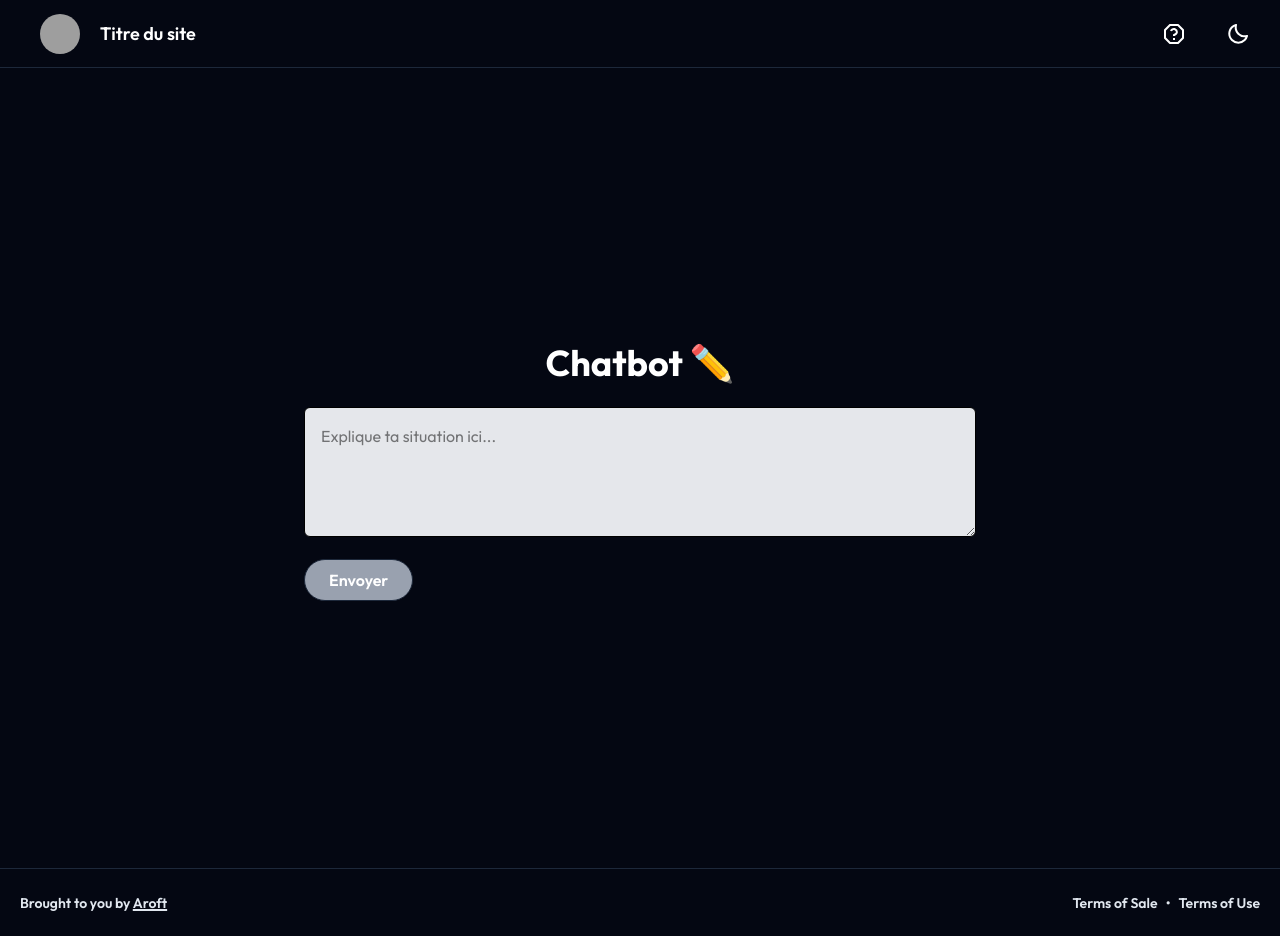
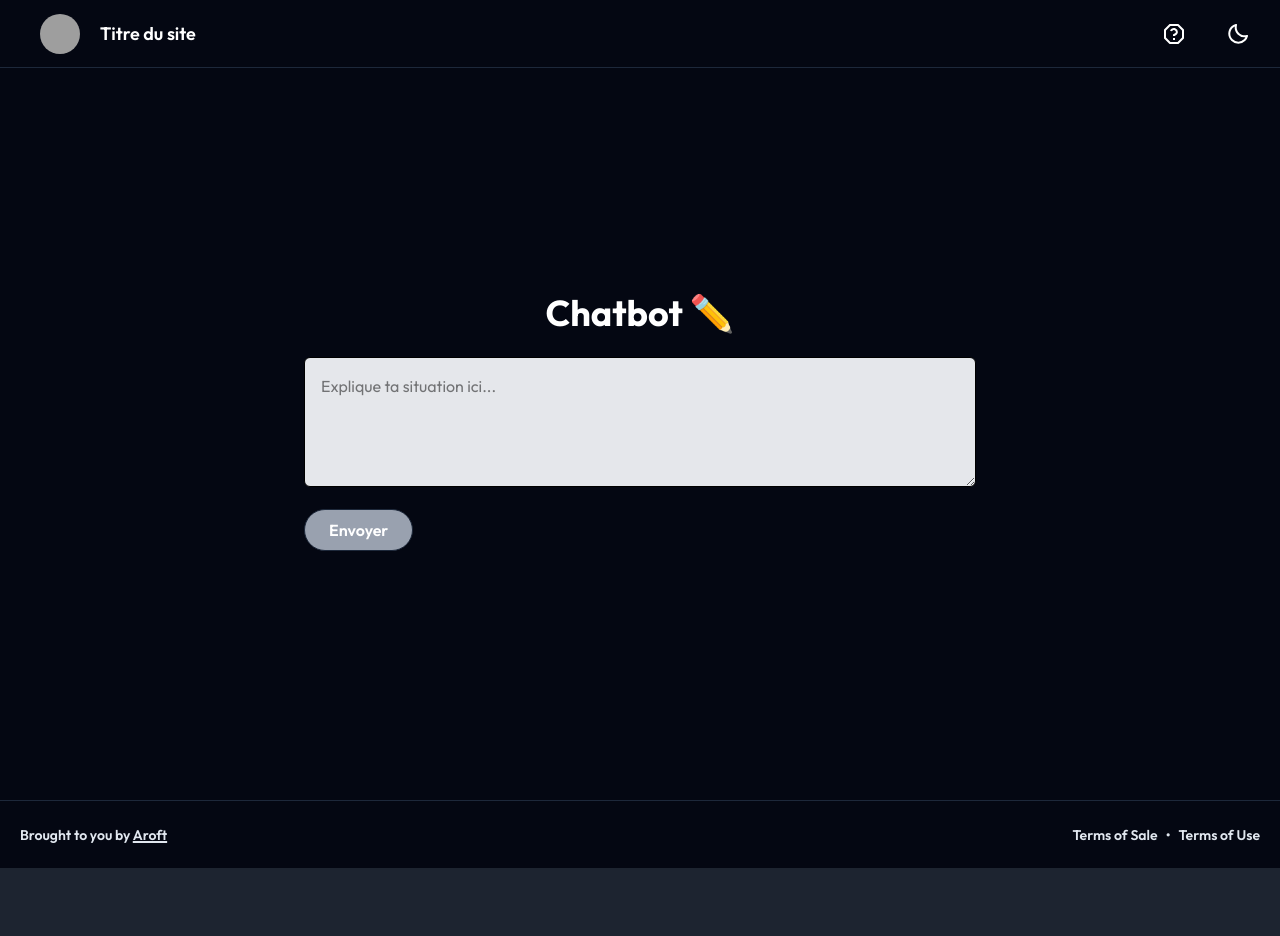
Before and after one commit to Aroft-Developer/sdsqdsqdsqdsqfsfqfxdxqccq, a React (Vite) app in the folder frontend/: page /chatbot in a window 1280 px wide. After the commit the page ends 868 px from the top, so only its background shows below. Built offline with nearby package versions, Linux system fonts and the light colour scheme; grey boxes are pictures that could not be loaded.

Commit message:
Update ChatBot.tsx

```diff
--- a/frontend/src/App/ChatBot.tsx
+++ b/frontend/src/App/ChatBot.tsx
@@ -40,16 +40,15 @@ function Chatbot({ isDark }: ChatbotProps) {
 
   return (
     <div
-      className={`font-[Outfit] w-full min-h-screen overflow-x-hidden px-4 flex flex-col items-center ${
-        !reponse && !loading ? "justify-center" : "justify-start"
-      } ${isDark ? "bg-white text-[#1d283a]" : "bg-[#040712] text-white"}`}
+      className={`font-[Outfit] w-full h-[calc(100vh-68px)] overflow-hidden px-4 py-8 flex flex-col items-center justify-center ${
+        isDark ? "bg-white text-[#1d283a]" : "bg-[#040712] text-white"
+      }`}
     >
-      <div className="w-full max-w-2xl mt-8">
+      <div className="w-full max-w-2xl">
         <h1 className="text-3xl sm:text-4xl font-bold mb-6 text-center">
           Chatbot ✏️
         </h1>
 
-        {/* Champ de saisie et bouton seulement si pas encore de réponse */}
         {!reponse && (
           <>
             <textarea
@@ -92,7 +91,6 @@ function Chatbot({ isDark }: ChatbotProps) {
           </>
         )}
 
-        {/* Affichage de la réponse */}
         {reponse && (
           <div className="flex flex-col items-center">
             <div
@@ -106,7 +104,7 @@ function Chatbot({ isDark }: ChatbotProps) {
 
             <button
               onClick={handleReset}
-              className={`px-6 py-2 mb-12 rounded-full font-semibold transition ease-in-out duration-300 border border-[#1d283a] ${
+              className={`px-6 py-2 rounded-full font-semibold transition ease-in-out duration-300 border border-[#1d283a] ${
                 isDark
                   ? "bg-[#1d283a] text-white hover:scale-105 cursor-pointer"
                   : "bg-white text-[#1d283a] hover:scale-105 cursor-pointer"
```
